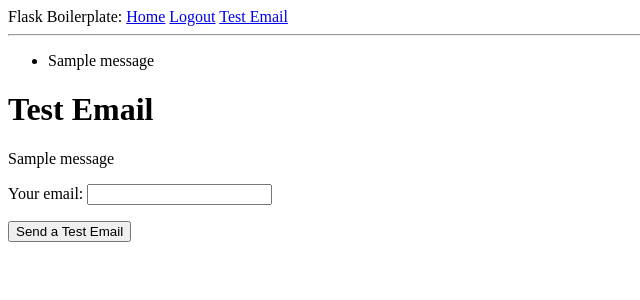
After one commit to ahsanliquidity11/flask-boilerplate, a Flask app: page /test_email in a window 1280 px wide. The commit adds this page. Shown: the top 300 px of the page, without its empty margins (0-640 px from the left). Run offline with Flask 3, Linux system fonts and the light colour scheme; a user stored in the database is signed in; tables that the repository leaves empty hold one stand-in row (values such as "Sample post"); one stand-in notice (Sample message) is shown.

Commit message:
add email support

```diff
--- a/app/__init__.py
+++ b/app/__init__.py
@@ -4,12 +4,14 @@ from flask_login import LoginManager
 from config import Config
 from flask_sqlalchemy import SQLAlchemy
 from flask_migrate import Migrate
+from flask_mail import Mail
 import logging
 from logging.handlers import RotatingFileHandler, SMTPHandler
 
 app = Flask(__name__)
 app.config.from_object(Config)
 db = SQLAlchemy(app)
+mail = Mail(app)
 migrate = Migrate(app, db)
 login = LoginManager(app)
 login.login_view = 'login'
@@ -24,7 +26,7 @@ if not app.debug:
             secure = ()
         mail_handler = SMTPHandler(
             mailhost=(app.config['MAIL_SERVER'], app.config['MAIL_PORT']),
-            fromaddr='no-reply@' + app.config['MAIL_SERVER'],
+            fromaddr=app.config['MAIL_DEFAULT_SENDER'],
             toaddrs=app.config['ADMINS'], subject='APP Failure',
             credentials=auth, secure=secure)
         mail_handler.setLevel(logging.ERROR)
--- a/app/routes.py
+++ b/app/routes.py
@@ -1,6 +1,7 @@
 from flask import render_template, flash, redirect, request, url_for
 from flask_login import current_user, login_required, login_user, logout_user
 from app import app, db
+from app.email import send_email
 from app.forms import LoginForm, RegistrationForm
 from app.models import User
 from werkzeug.urls import url_parse
@@ -26,7 +27,7 @@ def login():
         next_page = request.args.get('next')
         if not next_page or url_parse(next_page).netloc != '':
             next_page = url_for('index')
-        return redirect(url_for('index'))
+        return redirect(next_page)
     return render_template('login.html', title='Sign In', form=form)
 
 
@@ -49,3 +50,12 @@ def register():
         flash('Congratulation, you are now a registered user')
         return redirect(url_for('login'))
     return render_template('register.html', title='Register', form=form)
+
+
+@app.route('/test_email', methods=['POST', 'GET'])
+@login_required
+def test_email():
+    if request.method == "POST":
+        send_email('Flask boilerplate test email',
+                   sender=app.config['ADMINS'][0], recipients=[request.form['recipient']], text_body=render_template('email/test_email.txt', user=current_user), html_body=render_template('email/test_email.html', user=current_user))
+    return render_template('send_email.html')
--- a/app/templates/base.html
+++ b/app/templates/base.html
@@ -14,6 +14,7 @@
         {% else %}
         <a href="{{ url_for('logout') }}">Logout</a>
         {% endif %}
+        <a href="{{ url_for('test_email') }}">Test Email</a>
     </div>
     <hr>
     {% with messages = get_flashed_messages() %}
--- /dev/null
+++ b/app/templates/send_email.html
@@ -0,0 +1,14 @@
+{% extends "base.html" %}
+
+{% block content %}
+<h1>Test Email</h1>
+{% with messages = get_flashed_messages() %}
+{% for message in messages %}
+<p>{{ message }}</p>
+{% endfor %}
+{% endwith %}
+<form action="" method="post">
+    <p>Your email: <input type="text" name="recipient"></p>
+    <p><input type="submit" value="Send a Test Email"></p>
+</form>
+{% endblock %}
--- a/config.py
+++ b/config.py
@@ -12,4 +12,7 @@ class Config(object):
     MAIL_USE_TLS = os.environ.get('MAIL_USE_TLS') is not None
     MAIL_USERNAME = os.environ.get('MAIL_USERNAME')
     MAIL_PASSWORD = os.environ.get('MAIL_PASSWORD')
-    ADMINS = ['arnoldnderitu@gmail.com']
+    MAIL_DEFAULT_SENDER = os.environ.get('MAIL_DEFAULT_SENDER')
+    POSTMARK_SERVER_TOKEN = os.environ.get('POSTMARK_SERVER_TOKEN')
+
+    ADMINS = ['amuriuki@olam-erp.com']
--- a/requirements.txt
+++ b/requirements.txt
@@ -1,10 +1,12 @@
 alembic==1.8.1
 autopep8==2.0.0
+blinker==1.5
 click==8.1.3
 dnspython==2.2.1
 email-validator==1.3.0
 Flask==2.2.2
 Flask-Login==0.6.2
+Flask-Mail==0.9.1
 Flask-Migrate==4.0.0
 Flask-SQLAlchemy==3.0.2
 Flask-WTF==1.0.1
```
Also changed, not shown: app/email.py (added, +15 -0 lines), app/forms.py (+12 -8 lines), app/templates/email/test_email.html (added, +7 -0 lines), app/templates/email/test_email.txt (added, +7 -0 lines), README.md.
